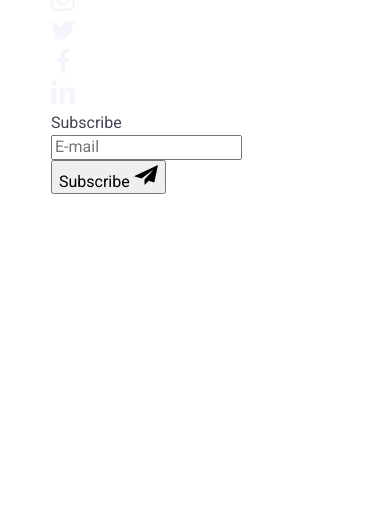
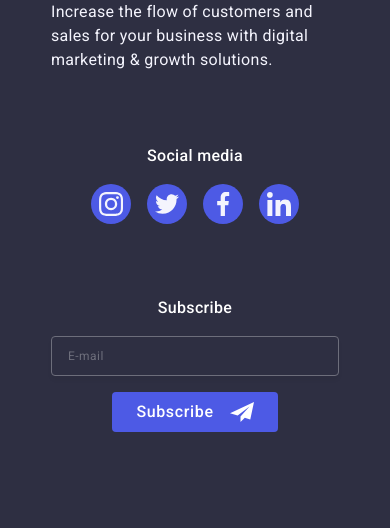
Before and after one commit to Olena2583/goit-markup-hw-06, a plain HTML site: page index.html in a window 390 px wide. Shown: the part 6519-7047 px from the top of the page. Before the commit the page ends 6713 px from the top, so only its background shows below. Drawn offline with nearby package versions, Linux system fonts and the light colour scheme.

Commit message:
add mobil footer and form

```diff
--- a/css/styles-old.css
+++ b/css/styles-old.css
@@ -5,25 +5,6 @@
   display: flex;
   flex-direction: column;
 }
-/* hover-focus */
-
-/* header */
-
-/* hero image */
-
-.title-hero {
-}
-
-.btn {
-}
-
-.btn:hover,
-.btn:focus {
-}
-
-/* main */
-
-/* section one */
 
 /* .pic {
   display: flex;
@@ -31,176 +12,7 @@
   gap: 24px;
 } */
 
-/* team */
-
-.team {
-}
-
-.title-team {
-}
-
-.list-team {
-}
-
-.item-team {
-}
-.subject-team {
-}
-.text-team {
-}
-
-.team-icons {
-}
-
-.team-icons-social {
-}
-.team-item-social {
-}
-
-.team-link {
-}
-
-.team-link:hover,
-.team-link:focus {
-}
-.social-team {
-}
-
-/* portfolio */
-
-.title-portfolio {
-}
-
-.list-portfolio {
-}
-
-.item-portfolio {
-}
-.item-portfolio:hover {
-}
-
-/* .portfolio-project-cart {
-  position: relative;
-  overflow: hidden;
-  width: 360px;
-  height: 300px;
-  margin: 0 auto;
-}
-
-.portfolio-project-cart > .portfolio-overflow {
-  position: absolute;
-  width: 100%;
-  height: 100%;
-  top: 0;
-  left: 0;
-  letter-spacing: 0.02em;
-  color: #f4f4fd;
-  background-color: #4d5ae5;
-  transform: translateY(100%);
-}
-
-.portfolio-overflow {
-  padding: 40px 32px;
-  transition: transform 250ms cubic-bezier(0.4, 0, 0.2, 1);
-}
-
-.item-portfolio:hover .portfolio-overflow {
-  transform: translateY(0);
-} */
-
-.portfolio-main {
-}
-
-.subject-portfolio {
-}
-.text-portfolio {
-}
-
 /* footer */
-
-.footer {
-  padding-top: 100px;
-  padding-bottom: 100px;
-  background: var(--navy-blue);
-}
-.footer-logo {
-  display: flex;
-  align-items: baseline;
-}
-
-.footer-logo-text {
-  margin-right: 120px;
-}
-
-.footer-social {
-  display: flex;
-  flex-direction: column;
-  fill: #f4f4fd;
-}
-
-.footer-social-media {
-  font-size: 16px;
-  font-weight: 500;
-  letter-spacing: 0.02em;
-  color: #fff;
-  line-height: 1.5;
-  margin-bottom: 16px;
-}
-
-.footer-logo-link {
-  font-family: 'Raleway', sans-serif;
-  font-weight: 700;
-  font-size: 18px;
-  line-height: 1.17;
-  letter-spacing: 0.03em;
-  text-transform: uppercase;
-  color: var(--iris);
-}
-.accent-logo-footer {
-  font-family: 'Raleway', sans-serif;
-  font-weight: 700;
-  font-size: 18px;
-  line-height: 1.17;
-  letter-spacing: 0.03em;
-  text-transform: uppercase;
-  color: #f4f4fd;
-}
-.footer-text {
-  font-weight: 400;
-  line-height: 1.5;
-  font-size: 16px;
-  letter-spacing: 0.02em;
-  color: var(--cloud);
-  margin-top: 16px;
-  width: 264px;
-}
-
-.footer-icons-social {
-  display: flex;
-  gap: 16px;
-}
-
-.footer-item-social {
-  width: 40px;
-  height: 40px;
-}
-
-.footer-link {
-  display: flex;
-  width: 100%;
-  height: 100%;
-  background-color: #4d5ae5;
-  border-radius: 50%;
-  display: flex;
-  align-items: center;
-  justify-content: center;
-  transition: color 250ms cubic-bezier(0.4, 0, 0.2, 1);
-  transition: background-color 250ms cubic-bezier(0.4, 0, 0.2, 1);
-}
-.footer-link:hover,
-.footer-link:focus {
-  background-color: #31d0aa;
-}
 
 /* form */
 .footer-form {
--- a/css/styles.css
+++ b/css/styles.css
@@ -786,3 +786,184 @@ input {
     transform: translateY(0);
   }
 }
+
+/* footer MOBILE */
+
+.footer {
+  padding-top: 96px;
+  padding-bottom: 96px;
+  background: #2e2f42;
+}
+
+.footer-logo-text {
+  display: flex;
+  flex-direction: column;
+  justify-content: center;
+  align-items: center;
+  max-width: 320px;
+  margin-bottom: 72px;
+}
+
+.footer-logo-link {
+  font-family: 'Raleway', sans-serif;
+  font-weight: 700;
+  font-size: 18px;
+  line-height: 1.17;
+  letter-spacing: 0.03em;
+  text-transform: uppercase;
+  color: #4d5ae5;
+}
+
+.accent-logo-footer {
+  font-family: 'Raleway', sans-serif;
+  font-weight: 700;
+  font-size: 18px;
+  line-height: 1.17;
+  letter-spacing: 0.03em;
+  text-transform: uppercase;
+  color: #f4f4fd;
+}
+
+.footer-text {
+  font-size: 16px;
+  line-height: 1.5;
+  letter-spacing: 0.02em;
+  color: #f4f4fd;
+  margin-top: 16px;
+  width: 288px;
+}
+
+.footer-icon {
+  display: flex;
+  flex-direction: column;
+  align-items: center;
+  justify-content: center;
+  margin-bottom: 72px;
+}
+
+.footer-social-media {
+  font-weight: 500;
+  font-size: 16px;
+  line-height: 1.5;
+  letter-spacing: 0.02em;
+  color: #fff;
+  margin-bottom: 16px;
+}
+
+.footer-icons-social {
+  display: flex;
+  gap: 16px;
+}
+
+.footer-item-social {
+  width: 40px;
+  height: 40px;
+  background-color: #4d5ae5;
+  border-radius: 50%;
+}
+.footer-link {
+  width: 100%;
+  height: 100%;
+  display: flex;
+  align-items: center;
+  justify-content: center;
+  transition: color 250ms cubic-bezier(0.4, 0, 0.2, 1);
+  transition: background-color 250ms cubic-bezier(0.4, 0, 0.2, 1);
+}
+
+.footer-link:hover,
+.footer-link:focus {
+  background-color: #31d0aa;
+}
+
+.footer-social {
+  fill: #f4f4fd;
+}
+
+/* form */
+.footer-form {
+  display: flex;
+  flex-direction: column;
+  justify-content: center;
+  align-items: center;
+}
+
+.footer-form-text {
+  font-weight: 500;
+  font-size: 16px;
+  line-height: 1.5;
+  letter-spacing: 0.02em;
+  color: #fff;
+  margin-bottom: 16px;
+}
+
+.footer-form-maile {
+  font-family: 'Roboto', sans-serif;
+  font-weight: 400;
+  font-size: 12px;
+  line-height: 2;
+  letter-spacing: 0.04em;
+  color: #fff;
+  opacity: 0.6;
+  border: 1px solid #fff;
+  border-radius: 4px;
+  width: 288px;
+  height: 40px;
+  box-shadow: 0 4px 4px 0 rgba(0, 0, 0, 0.15);
+  opacity: 0.3;
+  padding: 8px 16px;
+  background-color: #2e2f42;
+  margin-bottom: 16px;
+}
+
+input::placeholder {
+  color: #fff;
+}
+
+.footer-form-button {
+  display: flex;
+  justify-content: center;
+  align-items: center;
+  min-width: 165px;
+  height: 40px;
+  padding: 8px 24px;
+  font-family: 'Roboto', sans-serif;
+  font-weight: 500;
+  font-size: 16px;
+  line-height: 1.5;
+  letter-spacing: 0.04em;
+  text-align: center;
+  border-radius: 4px;
+  border: none;
+  color: #fff;
+  background-color: #4d5ae5;
+  transition: color 250ms cubic-bezier(0.4, 0, 0.2, 1);
+  transition: background-color 250ms cubic-bezier(0.4, 0, 0.2, 1);
+  cursor: pointer;
+  margin-left: auto;
+  margin-right: auto;
+}
+.footer-form-icon {
+  margin-left: 16px;
+  fill: #fff;
+}
+
+.footer-form-button:hover,
+.footer-form-button:focus {
+  background-color: #31d0aa;
+}
+
+/* TABLET footer*/
+@media screen and (min-width: 768px) {
+  .footer-text {
+    width: 264px;
+  }
+}
+/* DESKTOP footer */
+
+@media screen and (min-width: 1158px) {
+  .footer {
+    padding-top: 100px;
+    padding-bottom: 100px;
+  }
+}
```
